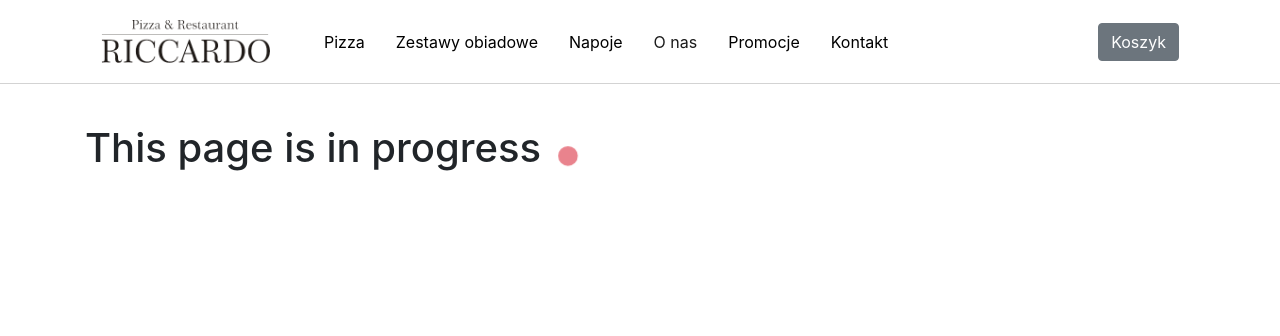
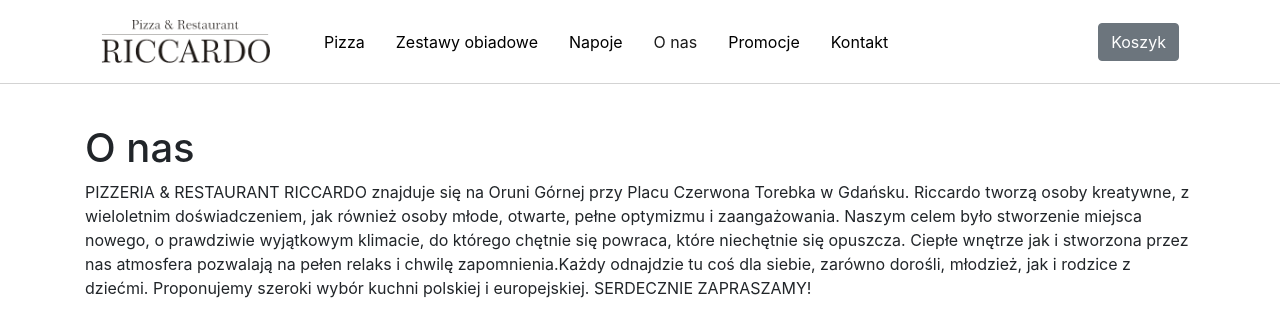
Before and after one commit to NorthWillov/riccardo, a React (Create React App) app: page /riccardo/about in a window 1280 px wide. Shown: the top 336 px of the page. Built offline with nearby package versions, Linux system fonts and the light colour scheme.

Commit message:
Add about basic page

```diff
--- /dev/null
+++ b/src/components/About.js
@@ -0,0 +1,23 @@
+import React from "react";
+
+function About(props) {
+  return (
+    <div>
+      <h1>O nas</h1>
+      <p>
+        PIZZERIA & RESTAURANT RICCARDO znajduje się na Oruni Górnej przy Placu
+        Czerwona Torebka w Gdańsku. Riccardo tworzą osoby kreatywne, z
+        wieloletnim doświadczeniem, jak również osoby młode, otwarte, pełne
+        optymizmu i zaangażowania. Naszym celem było stworzenie miejsca nowego,
+        o prawdziwie wyjątkowym klimacie, do którego chętnie się powraca, które
+        niechętnie się opuszcza. Ciepłe wnętrze jak i stworzona przez nas
+        atmosfera pozwalają na pełen relaks i chwilę zapomnienia.Każdy odnajdzie
+        tu coś dla siebie, zarówno dorośli, młodzież, jak i rodzice z dziećmi.
+        Proponujemy szeroki wybór kuchni polskiej i europejskiej. SERDECZNIE
+        ZAPRASZAMY!
+      </p>
+    </div>
+  );
+}
+
+export default About;
--- a/src/components/Routes.js
+++ b/src/components/Routes.js
@@ -3,6 +3,7 @@ import { Switch, Route, Redirect } from "react-router-dom";
 import { Spinner } from "react-bootstrap";
 import Landing from "./Landing";
 import PizzasList from "./PizzasList";
+import About from "./About";
 
 function Routes(props) {
   return (
@@ -32,16 +33,7 @@ function Routes(props) {
           </h1>
         )}
       />
-      <Route
-        exact
-        path="/riccardo/about"
-        render={() => (
-          <h1>
-            This page is in progress{" "}
-            <Spinner animation="grow" variant="danger" />
-          </h1>
-        )}
-      />
+      <Route exact path="/riccardo/about" render={() => <About />} />
       <Route
         exact
         path="/riccardo/promocje"
```
